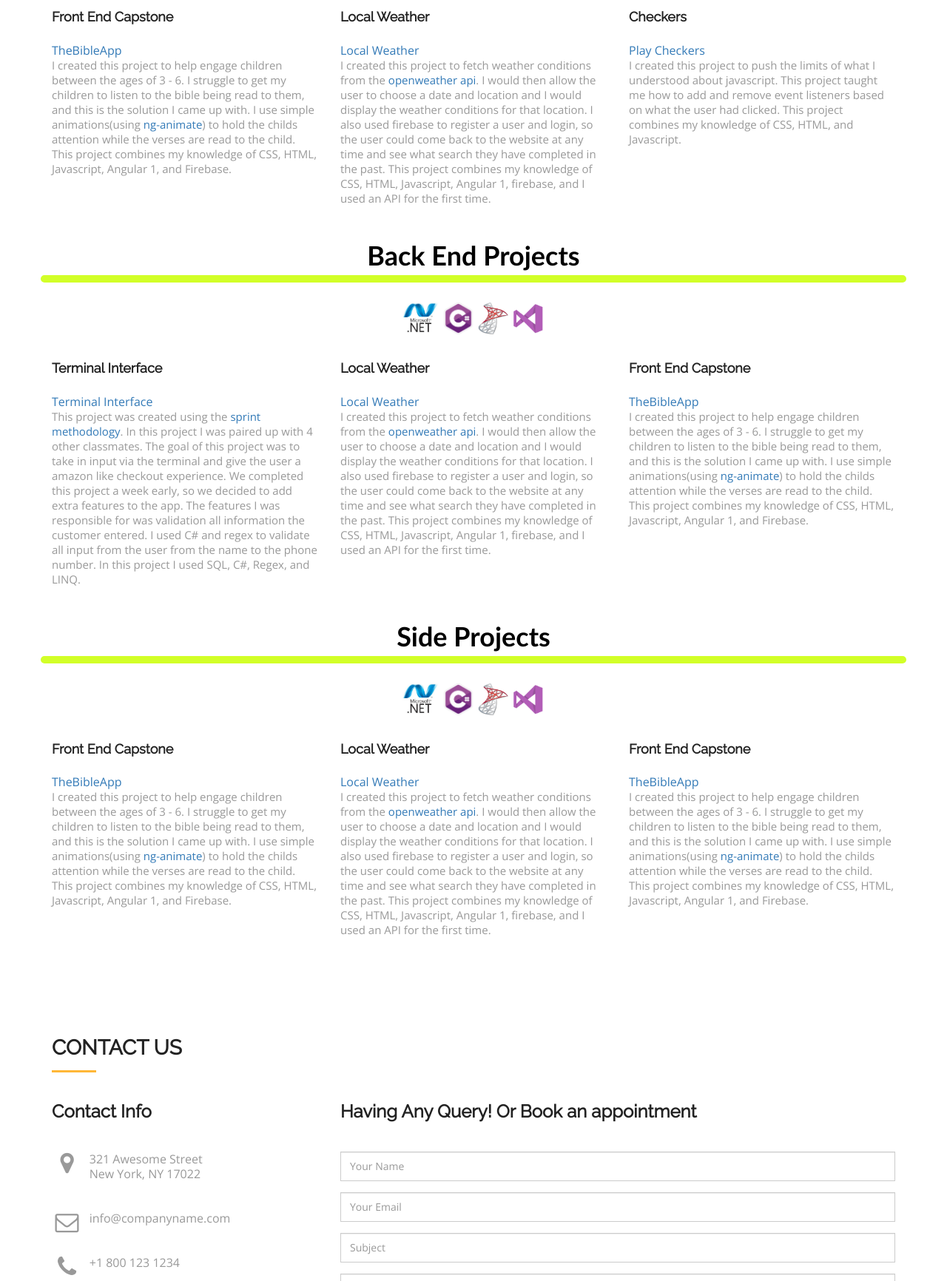
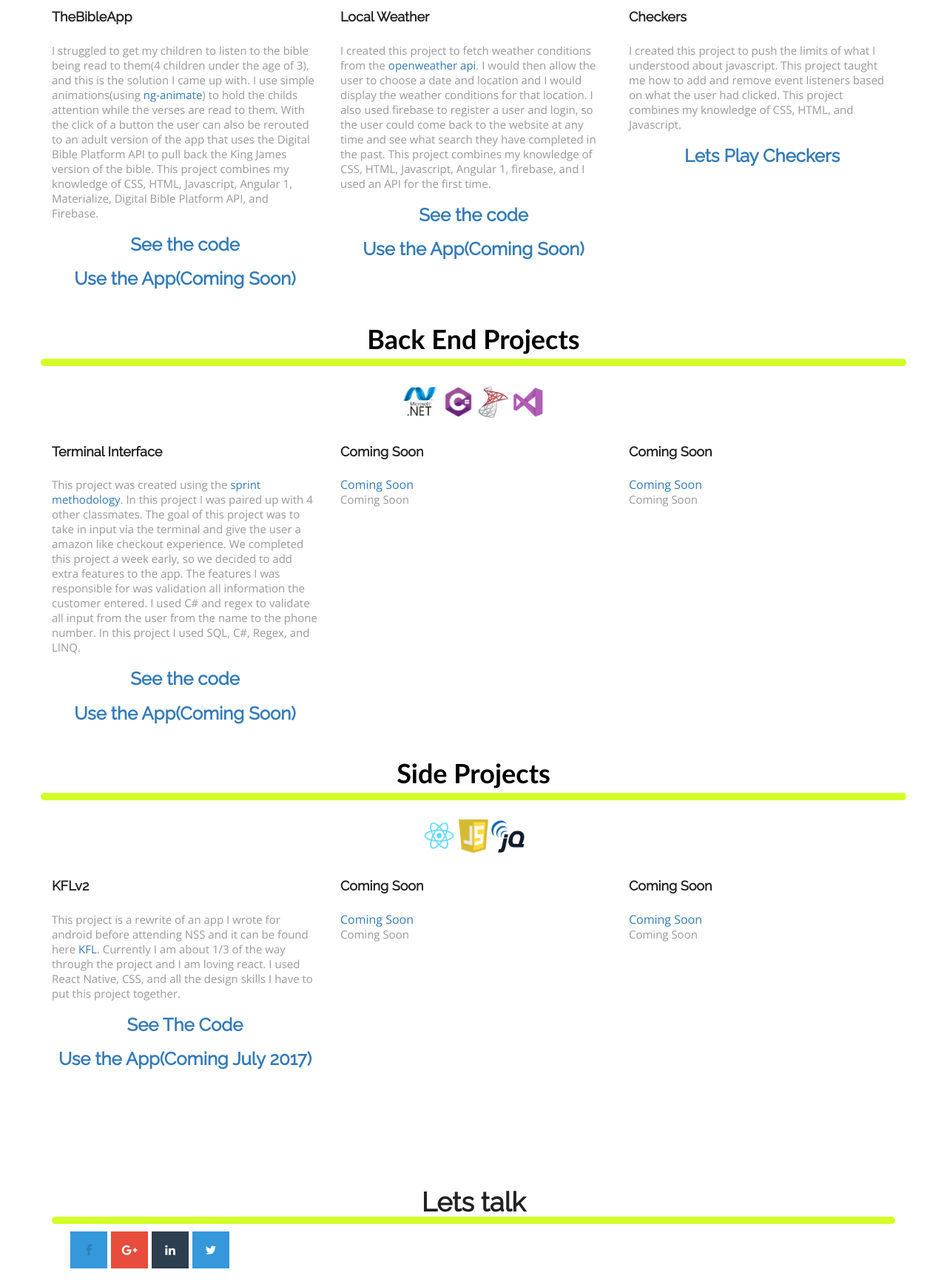
Before and after one commit to justinal64/portfolio-site, a website: page index.html in a window 1280 px wide. Shown: the part 887-2619 px from the top of the page at 74% size. Drawn offline with nearby package versions, Linux system fonts and the light colour scheme; a web font is replaced by a local one.

Commit message:
added 1 backed proj and 1 side project.

```diff
--- a/css/style.css
+++ b/css/style.css
@@ -43,8 +43,8 @@ h2 {
 }
 hr.botm-line {
     height: 3px;
-    width: 60px;
-    background: #ffb737;
+    /*width: 60px;*/
+    background: #D2FF28;
     position: relative;
     border: 0;
     margin: 20px 0 20px 0;
@@ -75,7 +75,6 @@ banner
 
 .navbar-brand
 {
-	font-family: 'Chewy', cursive;
 	font-size: 32px;
 }
 
@@ -459,6 +458,7 @@ footer
     line-height: 15px;
     text-align: left;
 }
+
 .social-icon li {
     float: left;
     width: 50px;
--- a/index.html
+++ b/index.html
@@ -72,12 +72,17 @@
 				<div class="col-md-4 col-sm-4">
 					<div class="service-info">
 						<div class="icon-info">
-							<h4>Front End Capstone</h4>
-							<a target="_blank" href="https://github.com/justinal64/TheBibleApp">TheBibleApp</a>
-							<p>I created this project to help engage children between the ages of 3 - 6. I struggle to get my children to listen to the bible being
-								read to them, and this is the solution I came up with. I use simple animations(using<a href="https://docs.angularjs.org/api/ngAnimate"> ng-animate</a>) to hold the childs attention while
-								the verses are read to the child. This project combines my knowledge of CSS, HTML, Javascript, Angular 1, and Firebase.
-								</p>
+							<h4>TheBibleApp</h4>
+							<p>
+								I struggled to get my children to listen to the bible being read to them(4 children under the age of 3), and this is the solution I came up with.
+								I use simple animations(using<a href="https://docs.angularjs.org/api/ngAnimate"> ng-animate</a>) to hold the childs attention while
+								the verses are read to them. With the click of a button the user can also be rerouted to an adult version of the app that uses the Digital Bible
+								Platform API to pull back the King James version of the bible. This project combines my knowledge of CSS, HTML, Javascript, Angular 1, Materialize, Digital Bible Platform API, and Firebase.
+							</p>
+							<div class="text-center">
+								<h3><a target="_blank" href="https://github.com/justinal64/TheBibleApp">See the code</a></h3>
+								<h3><a target="_blank" href="https://github.com/justinal64/TheBibleApp">Use the App(Coming Soon)</a></h3>
+							</div>
 						</div>
 					</div>
 				</div>
@@ -85,12 +90,15 @@
 					<div class="service-info">
 						<div class="icon-info">
 							<h4>Local Weather</h4>
-							<a target="_blank" href="https://github.com/justinal64/local-weather">Local Weather</a>
 							<p>I created this project to fetch weather conditions from the <a href="https://openweathermap.org/">openweather api</a>.
 							I would then allow the user to choose a date and location and I would display the weather conditions for that location. I also used firebase to
 							register a user and login, so the user could come back to the website at any time and see what search they have completed in the past.
 							This project combines my knowledge of CSS, HTML, Javascript, Angular 1, firebase, and I used an API for the first time.
 							</p>
+							<div class="text-center">
+								<h3><a target="_blank" href="https://github.com/justinal64/TheBibleApp">See the code</a></h3>
+								<h3><a target="_blank" href="https://github.com/justinal64/TheBibleApp">Use the App(Coming Soon)</a></h3>
+							</div>
 						</div>
 					</div>
 				</div>
@@ -98,10 +106,12 @@
 					<div class="service-info">
 						<div class="icon-info">
 							<h4>Checkers</h4>
-							<a target="_blank" href="http://codepen.io/justinal64/pen/mEaQYv">Play Checkers</a>
 							<p>I created this project to push the limits of what I understood about javascript. This project taught me how to add and remove event listeners
 								based on what the user had clicked. This project combines my knowledge of CSS, HTML, and Javascript.
 							</p>
+							<div class="text-center">
+								<h3><a target="_blank" href="http://codepen.io/justinal64/pen/mEaQYv">Lets Play Checkers</a></h3>
+							</div>
 						</div>
 					</div>
 				</div>
@@ -120,35 +130,33 @@
 					<div class="service-info">
 						<div class="icon-info">
 							<h4>Terminal Interface</h4>
-							<a target="_blank" href="https://github.com/Team-Slytherin/Bangazon-Terminal-Interface">Terminal Interface</a>
 							<p>This project was created using the <a href="https://en.wikipedia.org/wiki/Sprint_(software_development)">sprint methodology</a>. In this project
 							I was paired up with 4 other classmates. The goal of this project was to take in input via the terminal and give the user a amazon like checkout experience.
 							We completed this project a week early, so we decided to add extra features to the app. The features I was responsible for was validation all information
 							the customer entered. I used C# and regex to validate all input from the user from the name to the phone number. In this project I used SQL, C#, Regex, and LINQ.
 							</p>
+							<div class="text-center">
+								<h3><a target="_blank" href="https://github.com/Team-Slytherin/Bangazon-Terminal-Interface">See the code</a></h3>
+								<h3><a target="_blank" href="https://github.com/justinal64/TheBibleApp">Use the App(Coming Soon)</a></h3>
+							</div>
 						</div>
 					</div>
 				</div>
 				<div class="col-md-4 col-sm-4">
 					<div class="service-info">
 						<div class="icon-info">
-							<h4>Local Weather</h4>
-							<a target="_blank" href="https://github.com/justinal64/local-weather">Local Weather</a>
-							<p>I created this project to fetch weather conditions from the <a href="https://openweathermap.org/">openweather api</a>.
-							I would then allow the user to choose a date and location and I would display the weather conditions for that location. I also used firebase to
-							register a user and login, so the user could come back to the website at any time and see what search they have completed in the past.
-							This project combines my knowledge of CSS, HTML, Javascript, Angular 1, firebase, and I used an API for the first time.</p>
+							<h4>Coming Soon</h4>
+							<a target="_blank" href="https://github.com/justinal64/local-weather">Coming Soon</a>
+							<p>Coming Soon</p>
 						</div>
 					</div>
 				</div>
 				<div class="col-md-4 col-sm-4">
 					<div class="service-info">
 						<div class="icon-info">
-							<h4>Front End Capstone</h4>
-							<a target="_blank" href="https://github.com/justinal64/TheBibleApp">TheBibleApp</a>
-							<p>I created this project to help engage children between the ages of 3 - 6. I struggle to get my children to listen to the bible being
-								read to them, and this is the solution I came up with. I use simple animations(using<a href="https://docs.angularjs.org/api/ngAnimate"> ng-animate</a>) to hold the childs attention while
-								the verses are read to the child. This project combines my knowledge of CSS, HTML, Javascript, Angular 1, and Firebase.</p>
+							<h4>Coming Soon</h4>
+							<a target="_blank" href="https://github.com/justinal64/local-weather">Coming Soon</a>
+							<p>Coming Soon</p>
 						</div>
 					</div>
 				</div>
@@ -157,43 +165,44 @@
 			<h1><span class="headline">Side Projects</span></h1>
 			</div>
 			<div class="icon text-center">
-							<img class="tech_icon" src="./img/tech_icons/aspnet.jpeg" alt="asp.net">
-							<img class="tech_icon" src="./img/tech_icons/c.png" alt="csharp">
-							<img class="tech_icon" src="./img/tech_icons/sql.png" alt="sql">
-							<img class="tech_icon" src="./img/tech_icons/visualstudio.png" alt="visual studio">
+							<img class="tech_icon" src="./img/tech_icons/react.png" alt="react">
+							<img class="tech_icon" src="./img/tech_icons/javascript.png" alt="javascript">
+							<img class="tech_icon" src="./img/tech_icons/jquery.png" alt="jquery">
+							<!--<img class="tech_icon" src="./img/tech_icons/visualstudio.png" alt="visual studio">	-->
 			</div>
 			<div class="row">
 				<div class="col-md-4 col-sm-4">
 					<div class="service-info">
 						<div class="icon-info">
-							<h4>Front End Capstone</h4>
-							<a href="https://github.com/justinal64/TheBibleApp">TheBibleApp</a>
-							<p>I created this project to help engage children between the ages of 3 - 6. I struggle to get my children to listen to the bible being
-								read to them, and this is the solution I came up with. I use simple animations(using<a href="https://docs.angularjs.org/api/ngAnimate"> ng-animate</a>) to hold the childs attention while
-								the verses are read to the child. This project combines my knowledge of CSS, HTML, Javascript, Angular 1, and Firebase.</p>
+							<h4>KFLv2</h4>
+							<p>
+								This project is a rewrite of an app I wrote for android before attending NSS and
+								it can be found here <a target="_blank" href="https://github.com/justinal64/KFL">KFL</a>. Currently I am about 1/3
+								of the way through the project and I am loving react. I used React Native, CSS, and all the design skills I have to
+								put this project together.
+							</p>
+							<div class="text-center">
+								<h3><a target="_blank" href="https://github.com/justinal64/KFLv2">See The Code</a></h3>
+								<h3><a target="_blank" href="https://github.com/justinal64/TheBibleApp">Use the App(Coming July 2017)</a></h3>
+							</div>
 						</div>
 					</div>
 				</div>
 				<div class="col-md-4 col-sm-4">
 					<div class="service-info">
 						<div class="icon-info">
-							<h4>Local Weather</h4>
-							<a href="https://github.com/justinal64/local-weather">Local Weather</a>
-							<p>I created this project to fetch weather conditions from the <a href="https://openweathermap.org/">openweather api</a>.
-							I would then allow the user to choose a date and location and I would display the weather conditions for that location. I also used firebase to
-							register a user and login, so the user could come back to the website at any time and see what search they have completed in the past.
-							This project combines my knowledge of CSS, HTML, Javascript, Angular 1, firebase, and I used an API for the first time.</p>
+							<h4>Coming Soon</h4>
+							<a target="_blank" href="https://github.com/justinal64/local-weather">Coming Soon</a>
+							<p>Coming Soon</p>
 						</div>
 					</div>
 				</div>
 				<div class="col-md-4 col-sm-4">
 					<div class="service-info">
 						<div class="icon-info">
-							<h4>Front End Capstone</h4>
-							<a href="https://github.com/justinal64/TheBibleApp">TheBibleApp</a>
-							<p>I created this project to help engage children between the ages of 3 - 6. I struggle to get my children to listen to the bible being
-								read to them, and this is the solution I came up with. I use simple animations(using<a href="https://docs.angularjs.org/api/ngAnimate"> ng-animate</a>) to hold the childs attention while
-								the verses are read to the child. This project combines my knowledge of CSS, HTML, Javascript, Angular 1, and Firebase.</p>
+							<h4>Coming Soon</h4>
+							<a target="_blank" href="https://github.com/justinal64/local-weather">Coming Soon</a>
+							<p>Coming Soon</p>
 						</div>
 					</div>
 				</div>
@@ -206,11 +215,19 @@
 	<section id="contact" class="section-padding">
 		<div class="container">
 			<div class="row">
-				<div class="col-md-12">
-					<h2 class="ser-title">Contact us</h2>
-					<hr class="botm-line">
+				<div class="col-md-12 text-center">
+					<h1 class="ser-title">Lets talk</h1>
+					<!--<hr class="botm-line">-->
 				</div>
-				<div class="col-md-4 col-sm-4">
+					<div class="info-sec">
+						<ul class="social-icon">
+							<a href="https://www.fb.me/justin.leggett.12"><li class="bglight-blue"><i class="fa fa-facebook"></i></li></a>
+							<li class="bgred"><i class="fa fa-google-plus"></i></li>
+							<li class="bgdark-blue"><i class="fa fa-linkedin"></i></li>
+							<li class="bglight-blue"><i class="fa fa-twitter"></i></li>
+						</ul>
+					</div>
+				<!--<div class="col-md-4 col-sm-4">
 			      <h3>Contact Info</h3>
 			      <div class="space"></div>
 			      <p><i class="fa fa-map-marker fa-fw pull-left fa-2x"></i>321 Awesome Street<br>
@@ -219,14 +236,14 @@
 			      <p><i class="fa fa-envelope-o fa-fw pull-left fa-2x"></i>info@companyname.com</p>
 			      <div class="space"></div>
 			      <p><i class="fa fa-phone fa-fw pull-left fa-2x"></i>+1 800 123 1234</p>
-			    </div>
-				<div class="col-md-8 col-sm-8 marb20">
-					<div class="contact-info">
+			    </div>-->
+				<!--<div class="col-md-8 col-sm-8 marb20">-->
+					<!--<div class="contact-info">
 							<h3 class="cnt-ttl">Having Any Query! Or Book an appointment</h3>
-							<div class="space"></div>
-                            <div id="sendmessage">Your message has been sent. Thank you!</div>
-                            <div id="errormessage"></div>
-							<form action="" method="post" role="form" class="contactForm">
+							<div class="space"></div>-->
+                            <!--<div id="sendmessage">Your message has been sent. Thank you!</div>
+                            <div id="errormessage"></div>-->
+							<!--<form action="" method="post" role="form" class="contactForm">
 							    <div class="form-group">
                                     <input type="text" name="name" class="form-control br-radius-zero" id="name" placeholder="Your Name" data-rule="minlen:4" data-msg="Please enter at least 4 chars" />
                                     <div class="validation"></div>
@@ -247,15 +264,15 @@
 								<div class="form-action">
 									<button type="submit" class="btn btn-form">Send Message</button>
 								</div>
-							</form>
-					</div>
-				</div>
+							</form>-->
+					<!--</div>-->
+				<!--</div>-->
 			</div>
 		</div>
 	</section>
 	<!--/ contact-->
 	<!--footer-->
-	<footer id="footer">
+	<!--<footer id="footer">
 		<div class="top-footer">
 			<div class="container">
 				<div class="row">
@@ -297,7 +314,7 @@
 		</div>
 		<div class="footer-line">
 			<div class="container">
-				<div class="row">
+				<div class="row">-->
 					<!--<div class="col-md-12 text-center">
 						© Copyright Medilab Theme. All Rights Reserved
                         <div class="credits">-->
@@ -310,10 +327,10 @@
                             <!--Designed by <a href="https://bootstrapmade.com/">BootstrapMade</a>
                         </div>
 					</div>-->
-				</div>
+				<!--</div>
 			</div>
 		</div>
-	</footer>
+	</footer>-->
 	<!--/ footer-->
 
     <script src="js/jquery.min.js"></script>
```
Also changed, not shown: img/tech_icons/react.png (added).
